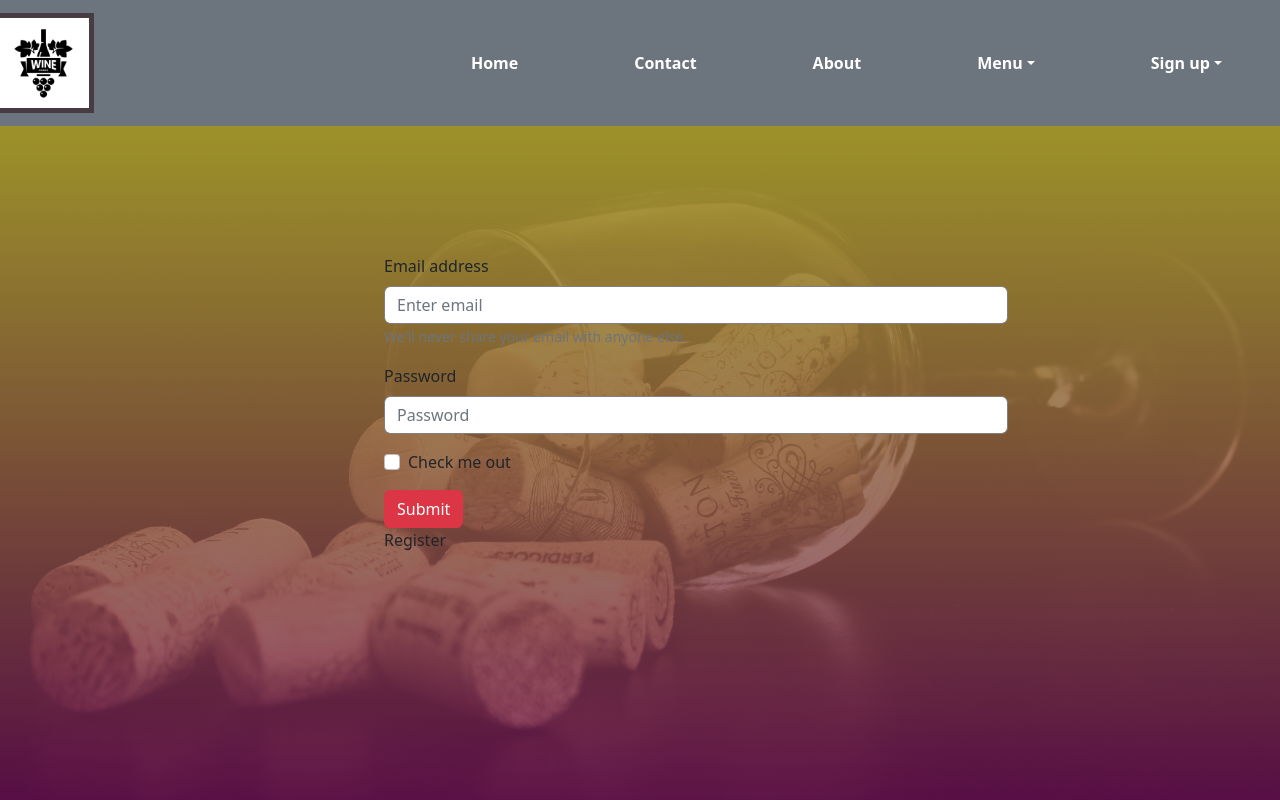
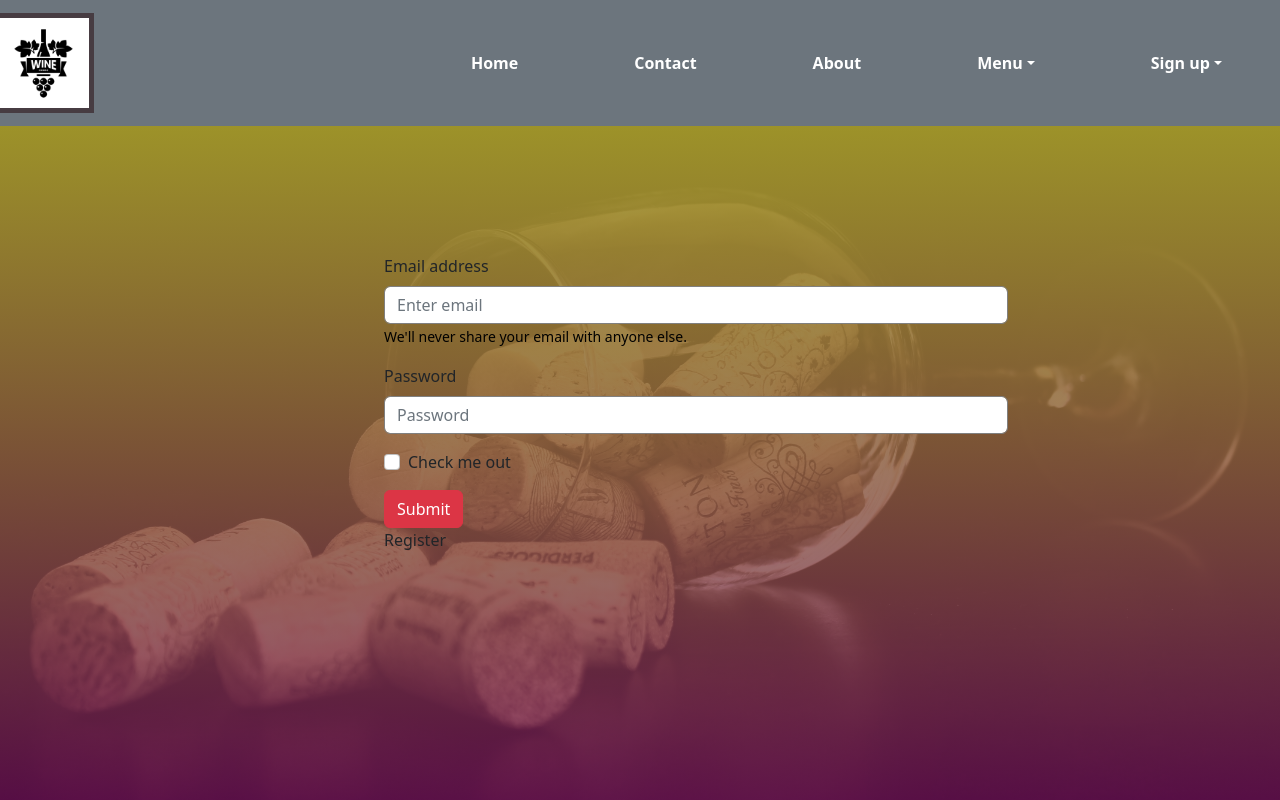
Before and after one commit to Sibongile26/Wine, a React (Vite) app: page /register in a window 1280 px wide. Built offline with nearby package versions, Linux system fonts and the light colour scheme.

Commit message:
span color

```diff
--- a/src/pages/Register.css
+++ b/src/pages/Register.css
@@ -15,6 +15,10 @@ grid-container{
     background-size: cover;
     background-repeat: no-repeat;
     background-image:
-    linear-gradient(to bottom, rgba(245, 246, 252, 0.52), rgba(117, 19, 93, 0.73)),
+    linear-gradient(to bottom, rgba(237, 238, 243, 0.52), rgba(117, 19, 93, 0.73)),
     url('../../src/assets/theWine.jpg');
 }
+
+span {
+color: black;
+}
--- a/src/pages/Register.jsx
+++ b/src/pages/Register.jsx
@@ -14,7 +14,7 @@ const Register = () => {
           <Form.Label>Email address</Form.Label>
           <Form.Control type="email" placeholder="Enter email" />
           <Form.Text className="text-muted">
-            We'll never share your email with anyone else.
+           <span> We'll never share your email with anyone else.</span>
           </Form.Text>
         </Form.Group>
 
```
